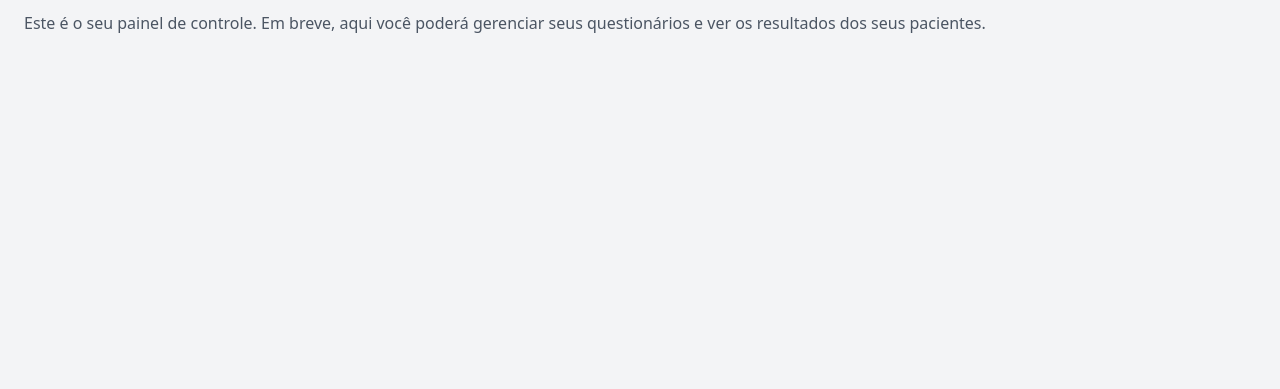
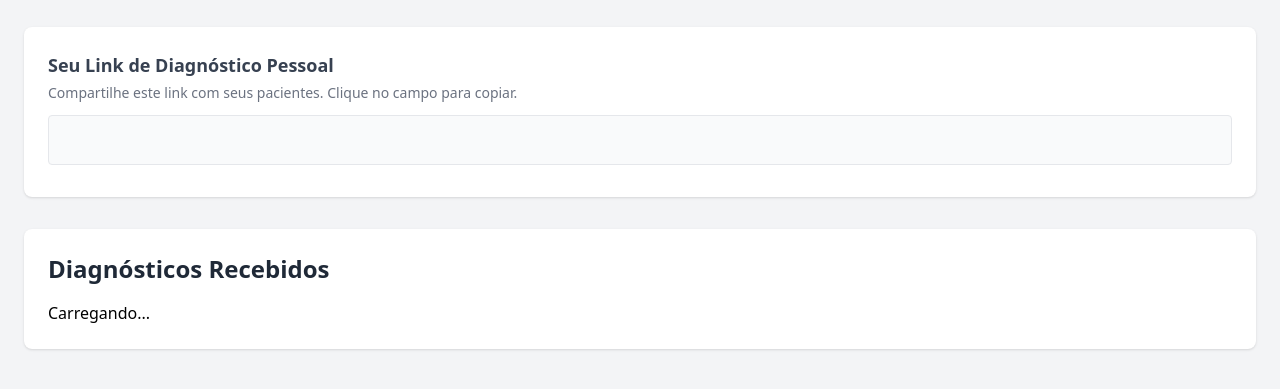
Before and after one commit to fluk51fer-beep/theralink2-0, a plain HTML site: page dashboard.html in a window 1280 px wide. Shown: the part 169-558 px from the top of the page. Drawn offline with nearby package versions, Linux system fonts and the light colour scheme; a script that the page names is missing.

Commit message:
Update dashboard.html

```diff
--- a/dashboard.html
+++ b/dashboard.html
@@ -15,7 +15,22 @@
     </header>
     <main class="container mx-auto p-6 mt-8">
         <h2 class="text-3xl font-bold">Bem-vindo(a ), <span id="user-name">...</span>!</h2>
-        <p class="mt-4 text-gray-600">Este é o seu painel de controle. Em breve, aqui você poderá gerenciar seus questionários e ver os resultados dos seus pacientes.</p>
+
+        <!-- NOVO: Seção do Link Personalizado -->
+        <div class="mt-8 bg-white p-6 rounded-lg shadow">
+            <label for="personal-link" class="block text-lg font-semibold text-gray-700">Seu Link de Diagnóstico Pessoal</label>
+            <p class="text-sm text-gray-500 mt-1 mb-3">Compartilhe este link com seus pacientes. Clique no campo para copiar.</p>
+            <input type="text" id="personal-link" readonly class="w-full p-3 border rounded bg-gray-50 cursor-pointer">
+            <div id="dashboard-message-container" class="mt-2"></div>
+        </div>
+
+        <!-- NOVO: Seção da Lista de Diagnósticos -->
+        <div class="mt-8 bg-white p-6 rounded-lg shadow">
+            <h3 class="text-2xl font-bold text-gray-800">Diagnósticos Recebidos</h3>
+            <div id="diagnostics-list" class="mt-4">
+                <p>Carregando...</p>
+            </div>
+        </div>
     </main>
     <script type="module" src="script.js"></script>
 </body>
```
